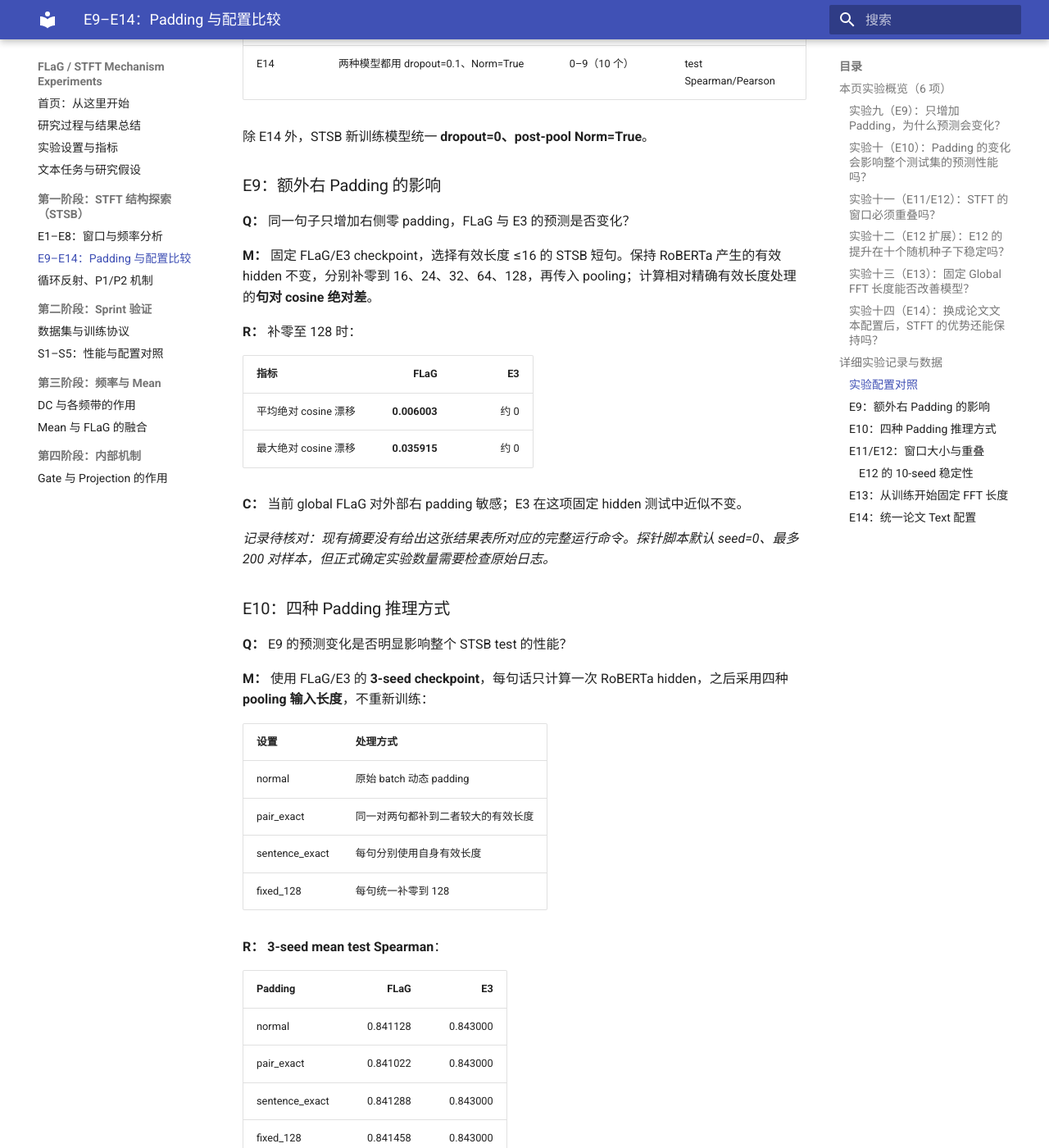
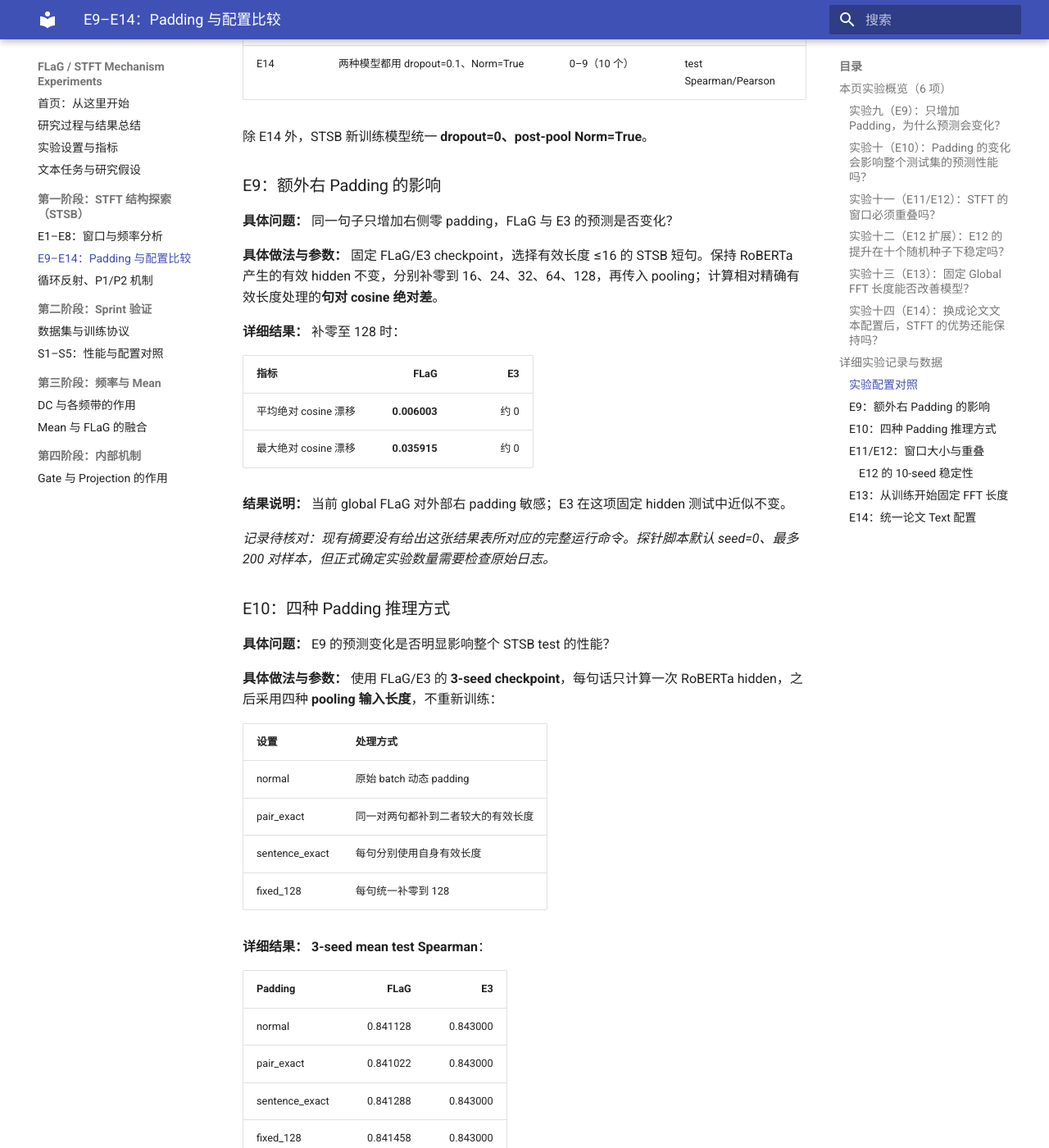
Before and after one commit to lumoswwr/FLaG-STFT-Notes, an MkDocs documentation site: the page built from docs/stsb/02-padding.md, in a window 1280 px wide and 1400 px high, scrolled down 2735 px. Shown: the whole window at 82% size. Built offline with MkDocs 1.6.1 and Material for MkDocs 9.7.7, drawn with Linux system fonts in a browser that asks for light colours; some of the changed text lies outside the part shown.

Commit message:
Replace abbreviated QMRC labels with self-explanatory Chinese detail headings

```diff
--- a/docs/stsb/02-padding.md
+++ b/docs/stsb/02-padding.md
@@ -73,26 +73,26 @@ E9/E10 使用**已训练的 FLaG 与 E3** 做 padding 测试；E11/E12/E13/E14
 
 ### E9：额外右 Padding 的影响
 
-**Q：** 同一句子只增加右侧零 padding，FLaG 与 E3 的预测是否变化？
+**具体问题：** 同一句子只增加右侧零 padding，FLaG 与 E3 的预测是否变化？
 
-**M：** 固定 FLaG/E3 checkpoint，选择有效长度 ≤16 的 STSB 短句。保持 RoBERTa 产生的有效 hidden 不变，分别补零到 16、24、32、64、128，再传入 pooling；计算相对精确有效长度处理的**句对 cosine 绝对差**。
+**具体做法与参数：** 固定 FLaG/E3 checkpoint，选择有效长度 ≤16 的 STSB 短句。保持 RoBERTa 产生的有效 hidden 不变，分别补零到 16、24、32、64、128，再传入 pooling；计算相对精确有效长度处理的**句对 cosine 绝对差**。
 
-**R：** 补零至 128 时：
+**详细结果：** 补零至 128 时：
 
 | 指标 | FLaG | E3 |
 | --- | ---: | ---: |
 | 平均绝对 cosine 漂移 | **0.006003** | 约 0 |
 | 最大绝对 cosine 漂移 | **0.035915** | 约 0 |
 
-**C：** 当前 global FLaG 对外部右 padding 敏感；E3 在这项固定 hidden 测试中近似不变。
+**结果说明：** 当前 global FLaG 对外部右 padding 敏感；E3 在这项固定 hidden 测试中近似不变。
 
 *记录待核对：现有摘要没有给出这张结果表所对应的完整运行命令。探针脚本默认 seed=0、最多 200 对样本，但正式确定实验数量需要检查原始日志。*
 
 ### E10：四种 Padding 推理方式
 
-**Q：** E9 的预测变化是否明显影响整个 STSB test 的性能？
+**具体问题：** E9 的预测变化是否明显影响整个 STSB test 的性能？
 
-**M：** 使用 FLaG/E3 的 **3-seed checkpoint**，每句话只计算一次 RoBERTa hidden，之后采用四种 **pooling 输入长度**，不重新训练：
+**具体做法与参数：** 使用 FLaG/E3 的 **3-seed checkpoint**，每句话只计算一次 RoBERTa hidden，之后采用四种 **pooling 输入长度**，不重新训练：
 
 | 设置 | 处理方式 |
 | --- | --- |
@@ -101,7 +101,7 @@ E9/E10 使用**已训练的 FLaG 与 E3** 做 padding 测试；E11/E12/E13/E14
 | sentence_exact | 每句分别使用自身有效长度 |
 | fixed_128 | 每句统一补零到 128 |
 
-**R：** **3-seed mean test Spearman**：
+**详细结果：** **3-seed mean test Spearman**：
 
 | Padding | FLaG | E3 |
 | --- | ---: | ---: |
@@ -110,22 +110,22 @@ E9/E10 使用**已训练的 FLaG 与 E3** 做 padding 测试；E11/E12/E13/E14
 | sentence_exact | 0.841288 | 0.843000 |
 | fixed_128 | 0.841458 | 0.843000 |
 
-**C：** Padding 会改变 FLaG 的预测和少量 test Spearman，但未能解释全部 FLaG/E3 性能差异。
+**结果说明：** Padding 会改变 FLaG 的预测和少量 test Spearman，但未能解释全部 FLaG/E3 性能差异。
 
 ### E11/E12：窗口大小与重叠
 
-**Q：** STFT 是否一定需要窗口重叠？
+**具体问题：** STFT 是否一定需要窗口重叠？
 
-**M：** 比较 win8/win16 与半窗重叠/无重叠，共四种 rect、`center=False` 的 STFT 配置。沿用 E2/E3，并补充重新训练 E11/E12，**每组 3 seeds（0–2）**，其他参数一致。
+**具体做法与参数：** 比较 win8/win16 与半窗重叠/无重叠，共四种 rect、`center=False` 的 STFT 配置。沿用 E2/E3，并补充重新训练 E11/E12，**每组 3 seeds（0–2）**，其他参数一致。
 
-**R：** **3-seed test Spearman（mean ± std）**：
+**详细结果：** **3-seed test Spearman（mean ± std）**：
 
 | 窗长 | 半窗口重叠 | 无重叠 |
 | ---: | ---: | ---: |
 | 8 | **E3**：hop4，0.843000 ± 0.001047 | **E11**：hop8，0.842166 ± 0.001423 |
 | 16 | **E2**：hop8，0.842204 ± 0.001824 | **E12**：hop16，0.843419 ± 0.000531 |
 
-**C：** 重叠没有一致优势。后续固定使用结构简单的 **E12：rect、win16/hop16、center=False**。
+**结果说明：** 重叠没有一致优势。后续固定使用结构简单的 **E12：rect、win16/hop16、center=False**。
 
 #### E12 的 10-seed 稳定性
 
@@ -141,21 +141,21 @@ Spearman **7/10 seeds** 正向，配对 95% CI 约 `[−0.00033, +0.00269]`。
 
 ### E13：从训练开始固定 FFT 长度
 
-**Q：** 如果 global FLaG 在训练时就使用固定 FFT 长度，能否改善结果？
+**具体问题：** 如果 global FLaG 在训练时就使用固定 FFT 长度，能否改善结果？
 
-**M：** global FLaG 在训练及推理时均设 `fixed_fft_length=128`；不引入 STFT，其他设置不变，**3 seeds（0–2）**。
+**具体做法与参数：** global FLaG 在训练及推理时均设 `fixed_fft_length=128`；不引入 STFT，其他设置不变，**3 seeds（0–2）**。
 
-**R：** test Spearman **0.841856 ± 0.001000**；相对同 seed 动态 FLaG 的配对差为 **+0.000728 ± 0.003079**，仅 **1/3 正向**。
+**详细结果：** test Spearman **0.841856 ± 0.001000**；相对同 seed 动态 FLaG 的配对差为 **+0.000728 ± 0.003079**，仅 **1/3 正向**。
 
-**C：** 固定 FFT 长度没有带来稳定的性能改善。
+**结果说明：** 固定 FFT 长度没有带来稳定的性能改善。
 
 ### E14：统一论文 Text 配置
 
-**Q：** 在论文 text 配置下，E12 相比 FLaG 的早期性能趋势是否仍存在？
+**具体问题：** 在论文 text 配置下，E12 相比 FLaG 的早期性能趋势是否仍存在？
 
-**M：** FLaG 与 E12 都改为 **dropout=0.1、post-pool Norm=True**，其余训练设置匹配，重新训练 **10 seeds（0–9）**。
+**具体做法与参数：** FLaG 与 E12 都改为 **dropout=0.1、post-pool Norm=True**，其余训练设置匹配，重新训练 **10 seeds（0–9）**。
 
-**R：** **10-seed test**：
+**详细结果：** **10-seed test**：
 
 | 模型 | Spearman ↑ | Pearson ↑ |
 | --- | ---: | ---: |
@@ -165,4 +165,4 @@ Spearman **7/10 seeds** 正向，配对 95% CI 约 `[−0.00033, +0.00269]`。
 
 Spearman **5/10 seeds** 正向。
 
-**C：** 两者基本持平。E12 在 0/有 Norm 下的小幅正向均值没有在这组 0.1/有 Norm 实验中保持。
+**结果说明：** 两者基本持平。E12 在 0/有 Norm 下的小幅正向均值没有在这组 0.1/有 Norm 实验中保持。
```
